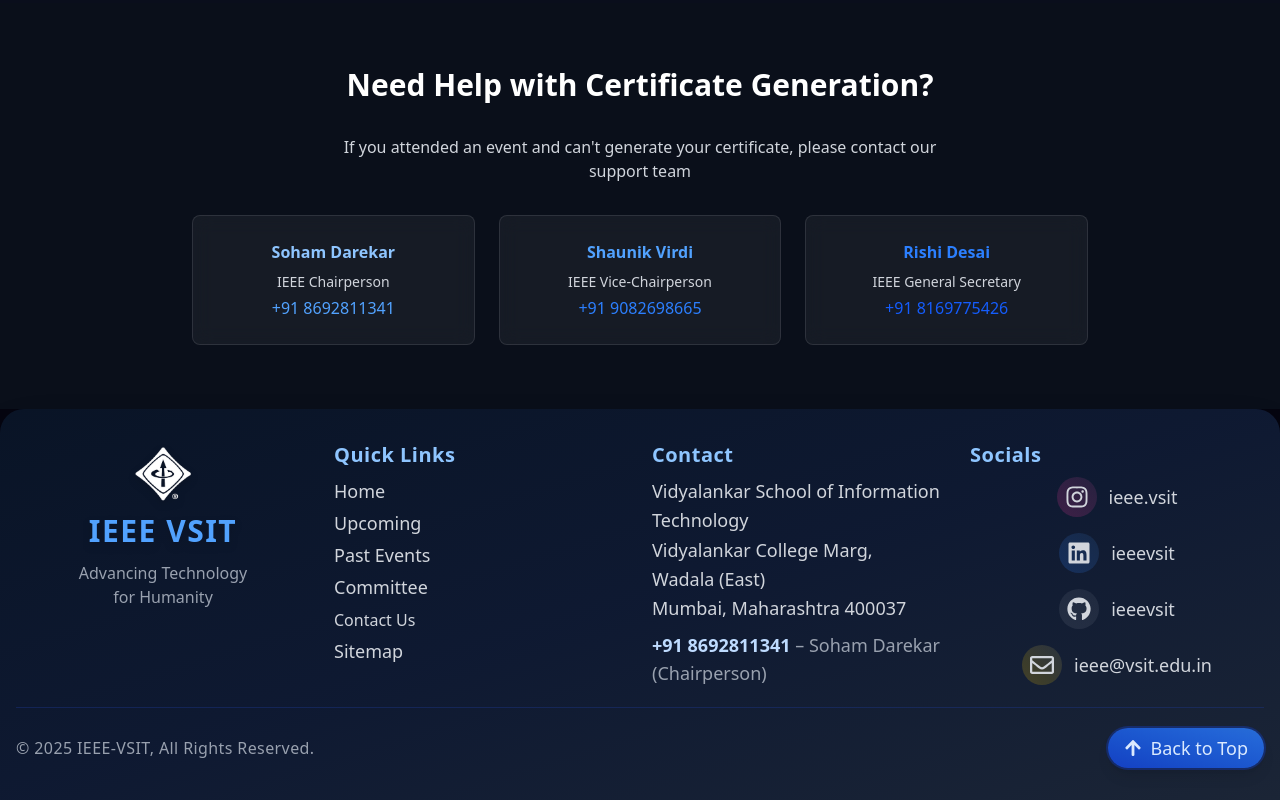
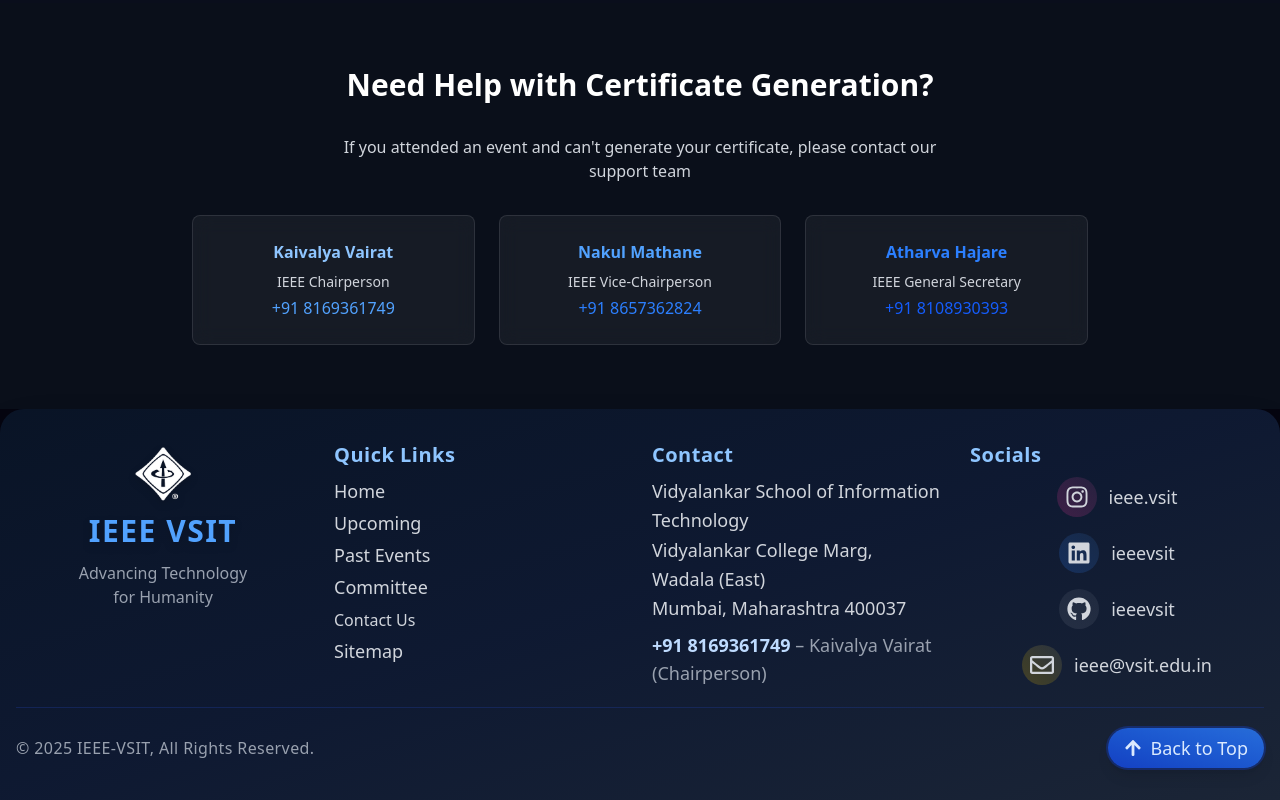
Before and after one commit to ieeevsit/ieee-vsit-website, a Next.js app: page /certificates in a window 1280 px wide. Shown: the part 1014-1814 px from the top of the page. Built offline with nearby package versions, Linux system fonts and the light colour scheme.

Commit message:
Updated chairperson and certificate contact details

```diff
--- a/src/app/certificates/page.tsx
+++ b/src/app/certificates/page.tsx
@@ -369,19 +369,19 @@
             </p>
             <div className="grid grid-cols-1 sm:grid-cols-2 lg:grid-cols-3 gap-3 sm:gap-4 lg:gap-6 max-w-4xl mx-auto">
               <div className="glass-card p-3 sm:p-4 lg:p-6 rounded-lg">
-                <h3 className="font-bold text-blue-300 mb-1 sm:mb-2 text-xs sm:text-sm lg:text-base">Soham Darekar</h3>
+                <h3 className="font-bold text-blue-300 mb-1 sm:mb-2 text-xs sm:text-sm lg:text-base">Kaivalya Vairat</h3>
                 <p className="text-xs sm:text-sm text-gray-300 mb-1">IEEE Chairperson</p>
-                <p className="text-blue-400 text-xs sm:text-sm lg:text-base break-all">+91 8692811341</p>
+                <p className="text-blue-400 text-xs sm:text-sm lg:text-base break-all">+91 8169361749</p>
               </div>
               <div className="glass-card p-3 sm:p-4 lg:p-6 rounded-lg">
-                <h3 className="font-bold text-blue-400 mb-1 sm:mb-2 text-xs sm:text-sm lg:text-base">Shaunik Virdi</h3>
+                <h3 className="font-bold text-blue-400 mb-1 sm:mb-2 text-xs sm:text-sm lg:text-base">Nakul Mathane</h3>
                 <p className="text-xs sm:text-sm text-gray-300 mb-1">IEEE Vice-Chairperson</p>
-                <p className="text-blue-500 text-xs sm:text-sm lg:text-base break-all">+91 9082698665</p>
+                <p className="text-blue-500 text-xs sm:text-sm lg:text-base break-all">+91 8657362824</p>
               </div>
               <div className="glass-card p-3 sm:p-4 lg:p-6 rounded-lg sm:col-span-2 lg:col-span-1">
-                <h3 className="font-bold text-blue-500 mb-1 sm:mb-2 text-xs sm:text-sm lg:text-base">Rishi Desai</h3>
+                <h3 className="font-bold text-blue-500 mb-1 sm:mb-2 text-xs sm:text-sm lg:text-base">Atharva Hajare</h3>
                 <p className="text-xs sm:text-sm text-gray-300 mb-1">IEEE General Secretary</p>
-                <p className="text-blue-600 text-xs sm:text-sm lg:text-base break-all">+91 8169775426</p>
+                <p className="text-blue-600 text-xs sm:text-sm lg:text-base break-all">+91 8108930393</p>
               </div>
             </div>
           </div>
--- a/src/app/generate-certificate/route.js
+++ b/src/app/generate-certificate/route.js
@@ -70,7 +70,7 @@
     if (!attendee) {
       console.log('Attendee not found or code mismatch:', { name, code });
 
-      const contactInfo = "\n\nIf you have attended the event and still can't generate your certificate, please contact:\n• Soham Darekar (IEEE Chairperson): +91 8692811341\n• Shaunik Virdi (IEEE Vice-Chairperson): +91 90826 98665\n• Rishi Desai (IEEE General Secretary): +91 8169775426";
+      const contactInfo = "\n\nIf you have attended the event and still can't generate your certificate, please contact:\n• Kaivalya Vairat (IEEE Chairperson): +91 8169361749\n• Nakul Mathane (IEEE Vice-Chairperson): +91 8657362824\n• Atharva Hajare (IEEE General Secretary): +91 8108930393";
 
       if (!nameMatch && !codeExists) {
         return NextResponse.json({
--- a/src/components/Footer.tsx
+++ b/src/components/Footer.tsx
@@ -61,7 +61,7 @@
             Mumbai, Maharashtra 400037
           </address>
           <p className="text-gray-300 text-sm sm:text-base md:text-lg mt-2 text-center md:text-left">
-            <span className="font-semibold text-blue-200">+91 8692811341</span> <span className="text-gray-400">– Soham Darekar (Chairperson)</span>
+            <span className="font-semibold text-blue-200">+91 8169361749</span> <span className="text-gray-400">– Kaivalya Vairat (Chairperson)</span>
           </p>
         </div>
         {/* Divider for mobile */}
```
